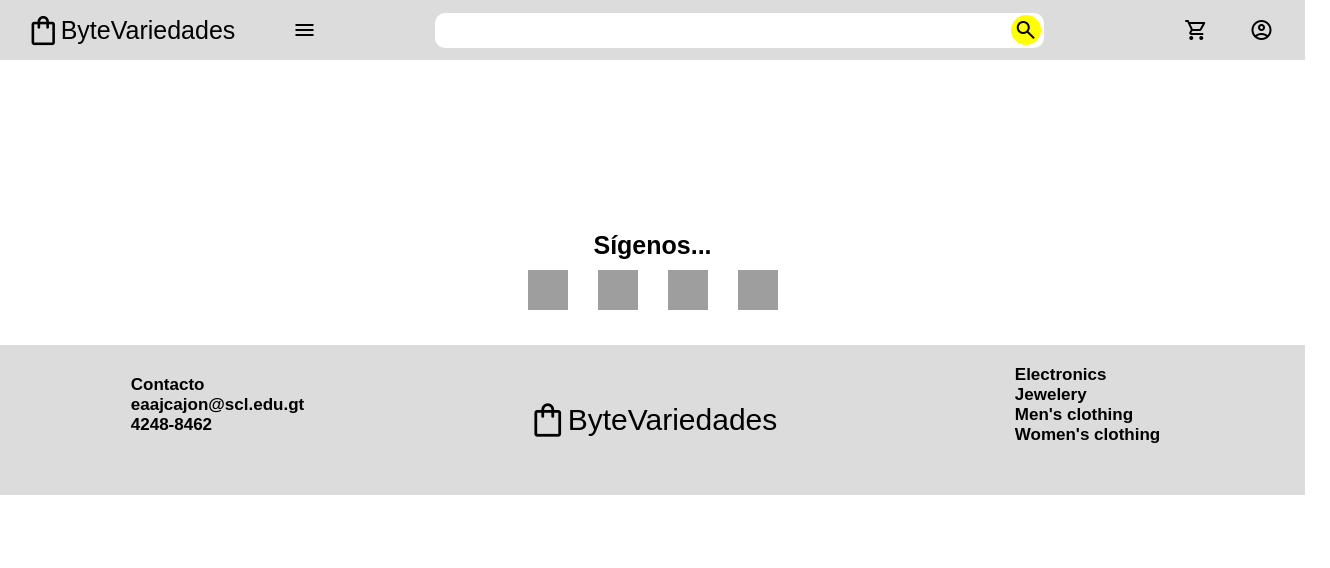
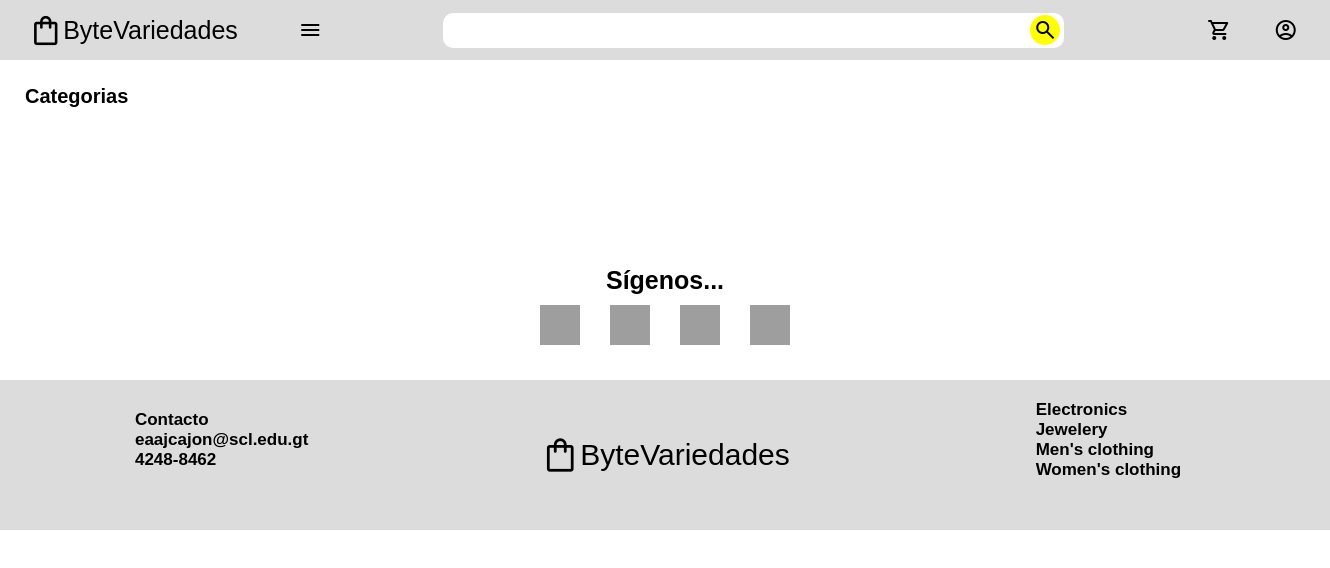
Before and after one commit to EduardoAjcajon/eaajcajon_tienda_2024, a plain HTML site: page index.html in a window 1280 px wide. Shown: the whole page, 1330 px wide, since content can reach past the window. Drawn offline with nearby package versions, Linux system fonts and the light colour scheme; no server answers; grey boxes are pictures that could not be loaded.

Commit message:
respaldo

```diff
--- a/Cargar_productos/productos.css
+++ b/Cargar_productos/productos.css
@@ -45,4 +45,11 @@
     border-radius: 0.5rem;
     color: white;
     font-weight: bold;
+    cursor: pointer;
 }
+#div_product_list{
+    grid-row-start: 1;
+    grid-row-end: 5;
+    grid-column-start: 2;
+
+}
--- a/cargar_categorias/categorias.css
+++ b/cargar_categorias/categorias.css
@@ -3,8 +3,15 @@
     padding: 1rem;
     width: 20rem;
     height: 10.5rem;
+    grid-row-start: 2;
+    grid-row-end: 4;
 }
 #div_summery_description div{
     width: 15rem;
     height: 2rem;
 }
+.categoria_txt{
+    padding: 1rem;
+    font-size: 2rem;
+    font-weight: bold;
+}
--- a/cargar_footer/footer.js
+++ b/cargar_footer/footer.js
@@ -1,6 +1,7 @@
-let div_footer = document.querySelector("#footer");
+function cargarFooter() {
+    let div_footer = document.querySelector("#footer");
 
-let div = `
+div_footer.innerHTML= `
     <div class="arriba_footer">
         <p class="sigenos">
             Sígenos...
@@ -35,6 +36,7 @@
             <p class="categorias_footer">Women's clothing</p>
         </div>
     </div>
-`
+`;
+}
 
-div_footer.innerHTML = div;
+export { cargarFooter }
--- /dev/null
+++ b/cargar_header/cargar_carrito/cargar_carrito.js
@@ -0,0 +1,15 @@
+
+
+async function cargarCarrito (){
+    try{
+        const respuesta = await fetch('https://fakestoreapi.com/carts/user/2')
+        const datos = await respuesta.json();
+        console.log("Datos correctos")
+    }
+    catch{
+        console.log("error")
+    }
+}
+
+
+export { cargarCarrito };
--- a/cargar_header/header.css
+++ b/cargar_header/header.css
@@ -27,11 +27,13 @@
 .carrito_compras{
     grid-column-end: 29;
     margin: auto;
+    cursor: pointer;
 }
 .user{
     grid-column-start: 29;
     grid-column-end: 31;
     margin: auto;
+    cursor: pointer;
 }
 .div_buscador{
     display: flex;
--- a/cargar_header/header.js
+++ b/cargar_header/header.js
@@ -1,3 +1,6 @@
+import { cargarCarrito } from "./cargar_carrito/cargar_carrito.js";
+
+function cargar_header (){
     let div_header = document.querySelector("#header");
 
     // Modificar el contenido del header
@@ -19,5 +22,8 @@
         <span class="material-symbols-outlined user" > account_circle </span>
 
     `;
+    div_header.innerHTML = parte_ariba;
+    document.querySelector(".carrito_compras").addEventListener("click", cargarCarrito)
+};
 
-div_header.innerHTML = parte_ariba;
+export { cargar_header };
--- a/index.css
+++ b/index.css
@@ -1,6 +1,7 @@
 .body{
     display: grid;
-    grid-template-columns: 20rem 1fr;
+    grid-template-columns: 22.5rem 1fr;
+    grid-template-rows: 4rem 5rem 5rem 1fr;
     grid-row-start: 2;
     grid-row-end: 3;
     padding: 1.5rem;
@@ -12,3 +13,15 @@
     gap: 1.5rem;
     padding-left: 1.5rem;
 }
+.ocultar{
+    display: none;
+}
+.acrivar_b {
+    display: block;
+}
+.acrivar_f {
+    display: flex;
+}
+.acrivar_g {
+    display: grid;
+}
--- a/index.html
+++ b/index.html
@@ -18,8 +18,7 @@
     <main id="root"></main>
 
     <script src="./main.js" type="module"></script>
-    <script src="./cargar_productos/cargar_productos.js" type="module"></script>
-    <script src="./cargar_header/header.js" type="module"></script>
+    <script src="./Cargar_productos/cargar_productos.js" type="module"></script>
     <script src="./cargar_footer/footer.js" type="module"></script>
 </body>
 </html>
--- a/main.js
+++ b/main.js
@@ -1,5 +1,7 @@
 import { cargar_categorias } from "./cargar_categorias/Cargar_categorias.js";
 import { cargarProductos } from "./Cargar_productos/cargar_productos.js"
+import { cargar_header } from "./cargar_header/header.js";
+import { cargarFooter } from "./cargar_footer/footer.js";
 
 // Selecciona el elemento con el ID 'root'
 const DOM = document.querySelector("#root");
@@ -8,11 +10,15 @@
 DOM.innerHTML = `
     <header id="header"></header>
     <main class="body">
+        <p class="categoria_txt">
+            Categorias
+        </p>
         <section id="div_summery_description"></section>
         <section id="div_product_list"></section>
     </main>
     <footer id="footer"></footer>
 `;
+
 
 // Función para cargar categorías y productos
 async function cargarCategoriasYProductos() {
@@ -31,5 +37,8 @@
     }
 }
 
+
 // Llamar a la función para cargar categorías y productos
 cargarCategoriasYProductos();
+cargar_header();
+cargarFooter();
```
Lines whose indentation alone changed are shown as unchanged.
